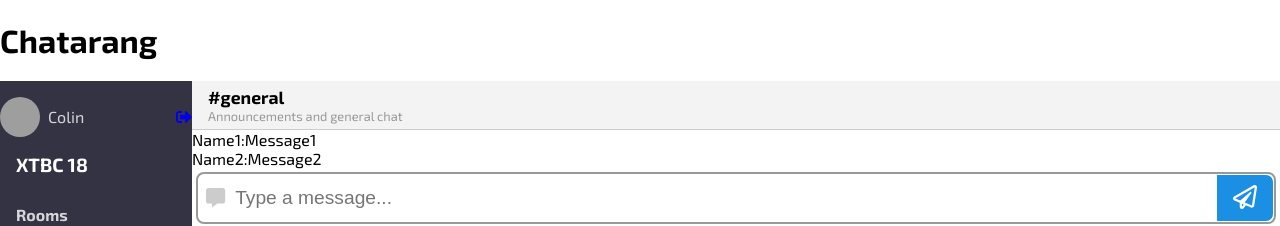
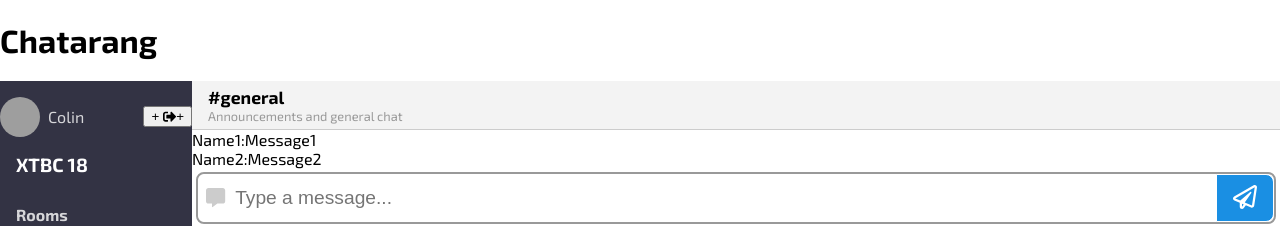
Before and after one commit to ColinHayes985/Chatarang, a React (Create React App) app: page / in a window 1280 px wide. Shown: the top 226 px of the page. Built offline with nearby package versions, Linux system fonts and the light colour scheme; grey boxes are pictures that could not be loaded.

Commit message:
Create SignOut component

```diff
--- /dev/null
+++ b/src/SignOut.js
@@ -0,0 +1,12 @@
+import React from 'react'
+import {StyleSheet, css} from 'aphrodite'
+
+const SignOut = () => {
+    return(
+        <button>
++           <i className="fas fa-sign-out-alt"></i>
++       </button>
+    )
+}
+
+export default SignOut;
--- a/src/UserInfo.js
+++ b/src/UserInfo.js
@@ -1,14 +1,13 @@
 import React, {Component} from 'react'
 import Avatar from './Avatar'
+import SignOut from './SignOut';
 
 const UserInfo = ({user}) => {
     return(
         <div className="UserInfo" style={styles.UserInfo}>
             <Avatar user={user}/>
             <div className="user" style={styles.user}>{user.displayName}</div>
-            <a href="#">
-                <i className="fas fa-sign-out-alt"></i>
-            </a>
+            <SignOut/>
         </div>
         )
 }
```
